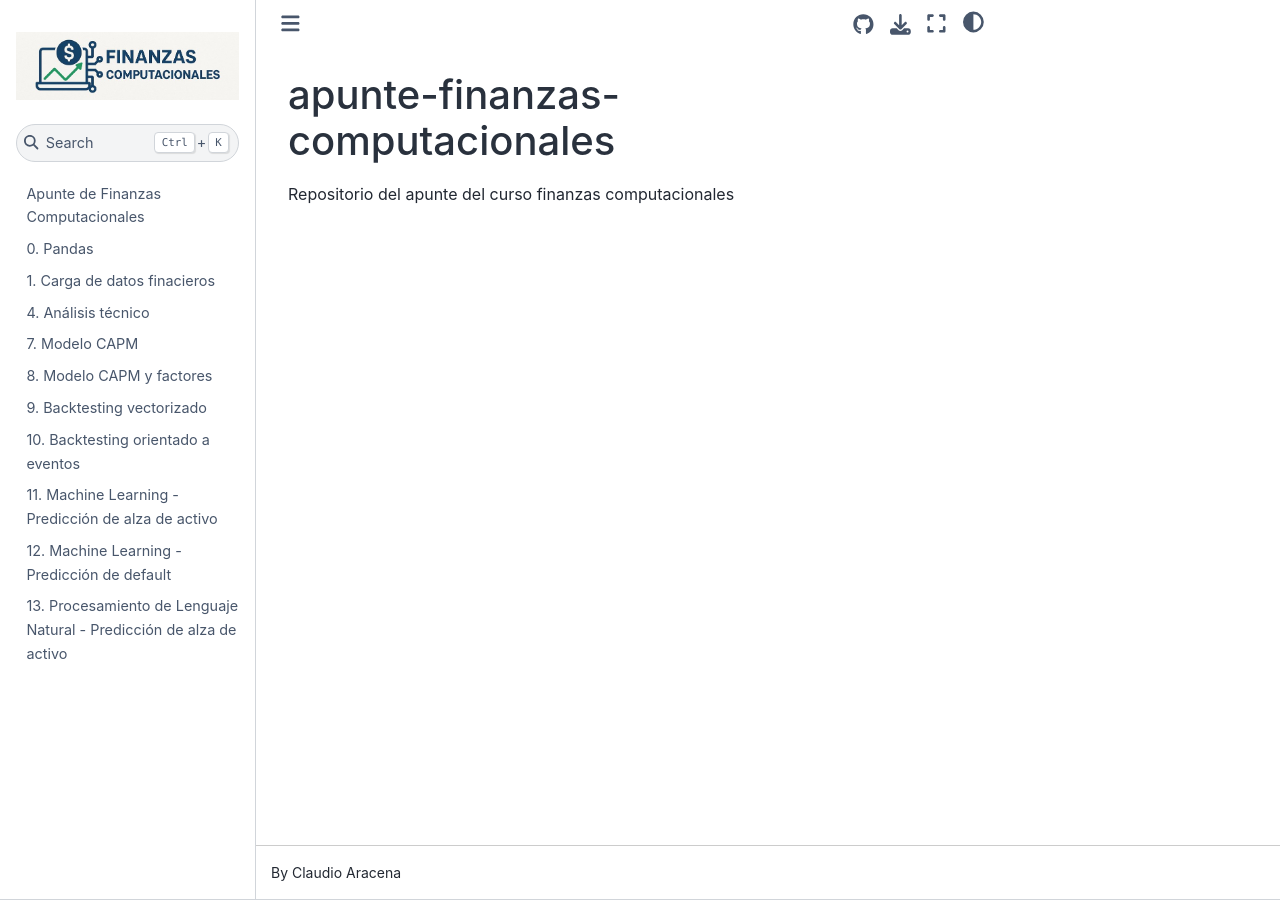
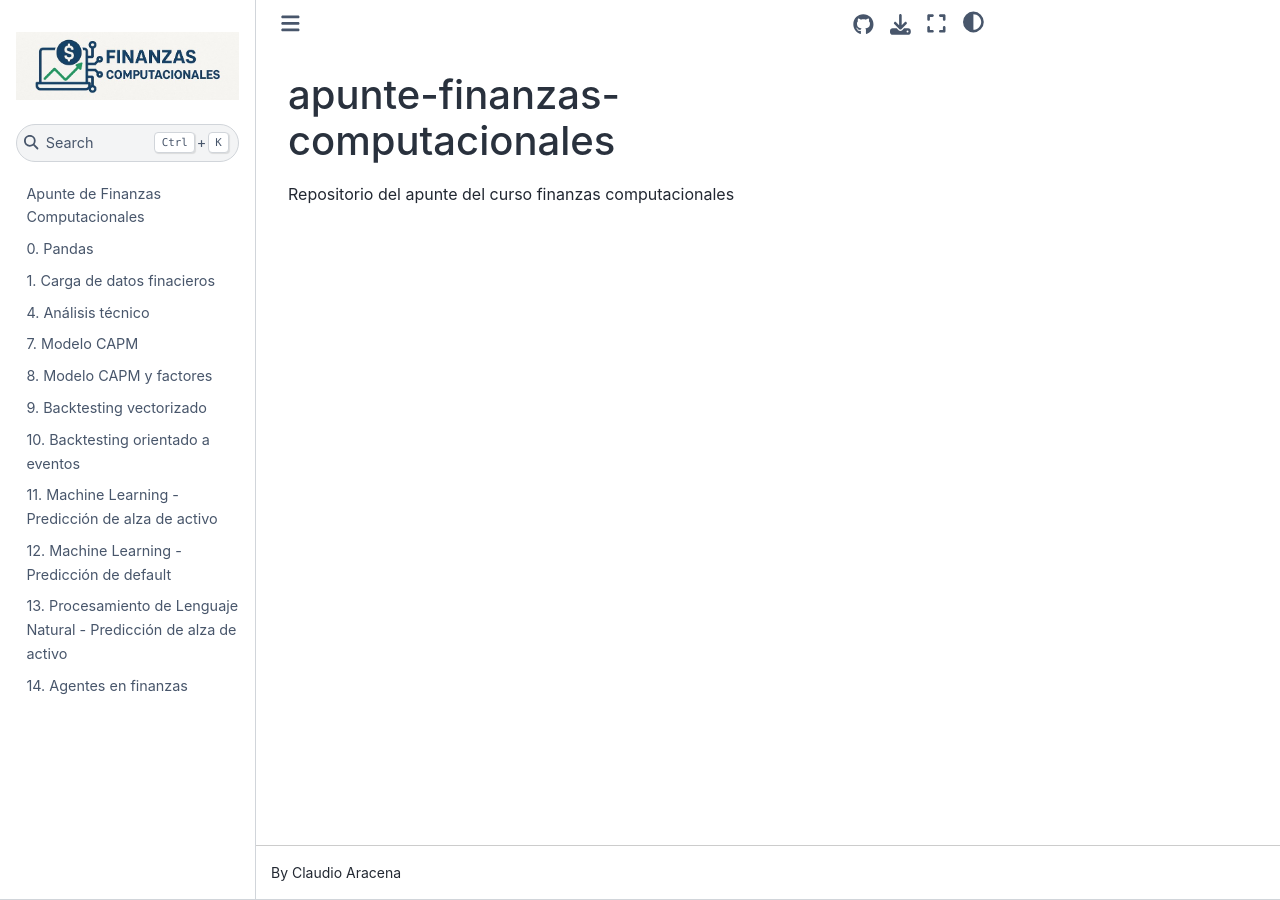
Before and after one commit to caracena/apunte-finanzas-computacionales, a Jupyter Book: the page built from README.md, in a window 1280 px wide. Built offline with Jupyter Book 1.0.4 settings and Sphinx 7.4.7 and the Sphinx Book theme 1.1.4, drawn with Linux system fonts in a browser that asks for light colours; pages that are not in the unit, such as notebooks, are missing from menus.

Commit message:
add clase 8

```diff
--- a/_toc.yml
+++ b/_toc.yml
@@ -18,3 +18,4 @@ chapters:
 - file: "clase6-machine_learning.ipynb"
 - file: "clase6-machine_learning_default.ipynb"
 - file: "clase7-nlp.ipynb"
+- file: "clase8-agentes.ipynb"
```
Also changed, not shown: clase8-agentes.ipynb (added).
